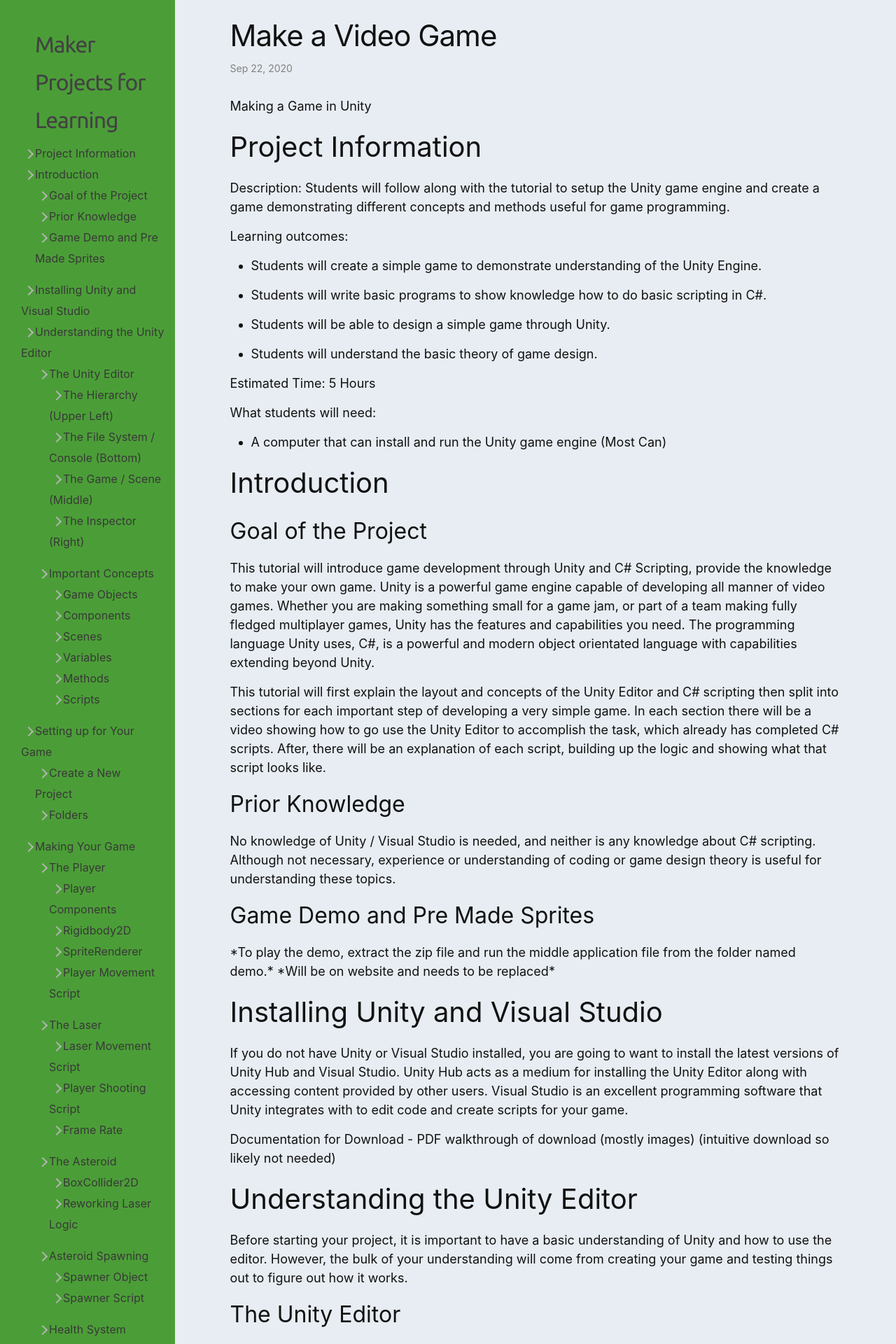
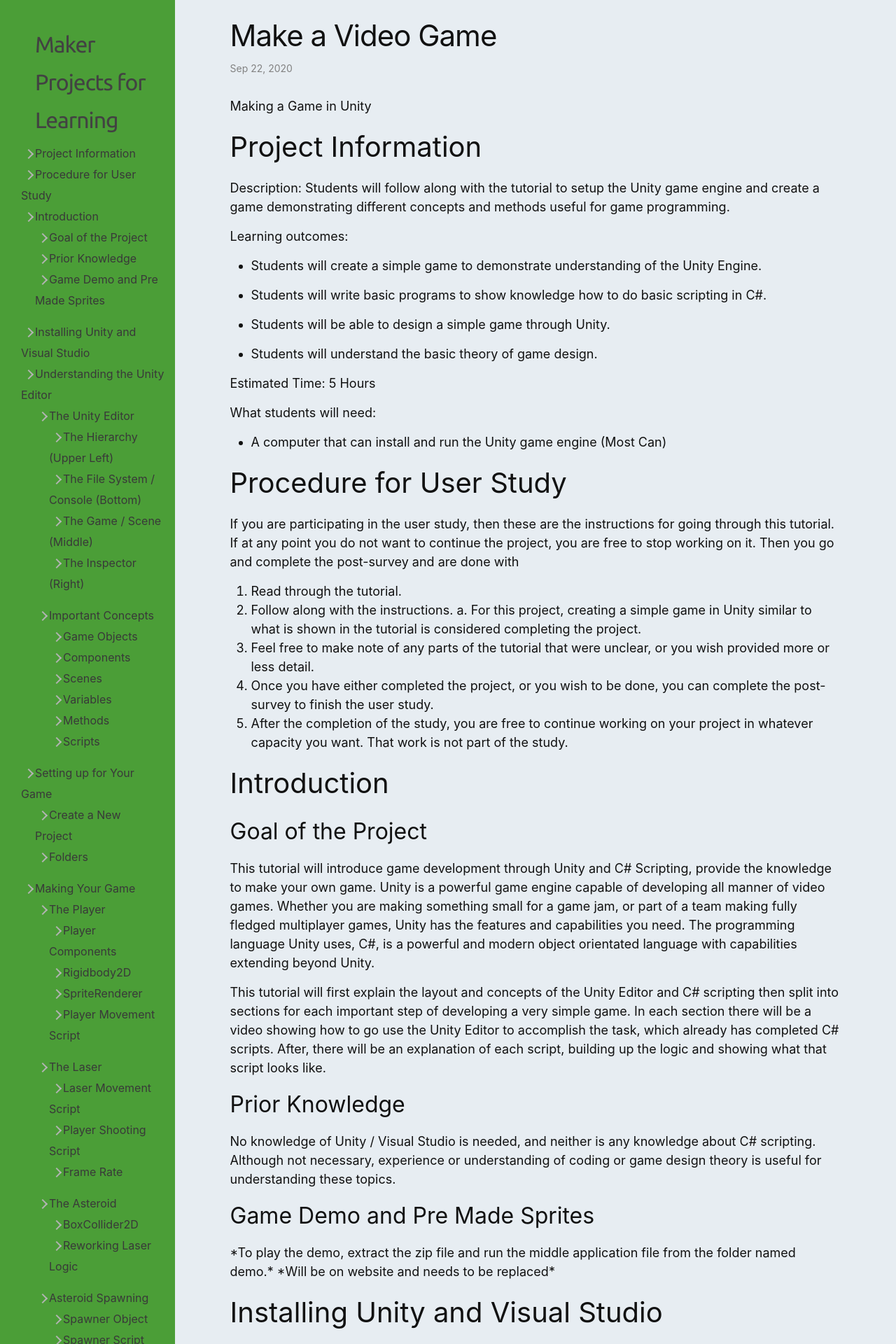
Before and after one commit to awkinley/IQP-Project-Website, a Jekyll site: the page built from _posts/2020-09-22-Video-Game.markdown, in a window 1280 px wide. Shown: the top 1920 px of the page at 70% size. Built offline with Jekyll 4.4.1, drawn with Linux system fonts in a browser that asks for light colours; some of the changed text lies outside the part shown.

Commit message:
updated formatting on some pages

````diff
--- a/_config.yml
+++ b/_config.yml
@@ -43,6 +43,10 @@
       project_img: false
       project_desc: false
       project_color: #000000
+
+# kramdown:
+#   syntax_highlighter: rouge
+# markdown: redcarpet
 # Exclude from processing.
 # The following items will not be processed, by default.
 # Any item listed under the `exclude:` key here will be automatically added to
--- a/_posts/2020-09-22-Video-Game.markdown
+++ b/_posts/2020-09-22-Video-Game.markdown
@@ -34,6 +34,18 @@
 What students will need:
 
 -   A computer that can install and run the Unity game engine (Most Can)
+
+Procedure for User Study
+========================
+
+If you are participating in the user study, then these are the instructions for going through this tutorial. If at any point you do not want to continue the project, you are free to stop working on it. Then you go and complete the post-survey and are done with
+1.	Read through the tutorial.
+2.	Follow along with the instructions.
+    a.	For this project,  creating a simple game in Unity similar to what is shown in the tutorial is considered completing the project.
+3.	Feel free to make note of any parts of the tutorial that were unclear, or you wish provided more or less detail.
+4.	Once you have either completed the project, or you wish to be done, you can complete the post-survey to finish the user study.
+5.	After the completion of the study, you are free to continue working on your project in whatever capacity you want. That work is not part of the study.
+
 
 Introduction
 ============
@@ -97,11 +109,11 @@
  The Unity Editor
 ----------------
 
-\*This is a screenshot of what the Editor generally looks like\*
+*This is a screenshot of what the Editor generally looks like*
 
 ![]({{ site.url }}/imgs/UnityGame/image1.png)
 
-\*As you can see, there are four main parts of the screen\*
+*As you can see, there are four main parts of the screen*
 
 ### The Hierarchy (Upper Left)
 
@@ -244,21 +256,22 @@
 This is the Start method which takes no input and returns nothing,
 simply runs whatever code is inside of it once.
 
-1.  Void Start(){
+``` csharp
+void Start() {
+    // Code Here
+}
+```
 
-2.    // Code Here
-
-3.  }
 
 This is an example of another method which returns true is its input is
 greater than 10, otherwise it returns false. These are boolean (bool)
 values (true or false):
 
-4.  bool Method1(int Number){
-
-5.    return Number \> 10;
-
-6.  }
+``` csharp
+bool Method1(int Number){
+    return Number > 10;
+}
+```
 
 ### Scripts
 
@@ -332,7 +345,7 @@
 ----------
 
 [Player](https://youtu.be/Hute9B0Nzyc)
-
+<iframe width="560" height="315" src="https://youtube.com/embed/Hute9B0Nzyc" frameborder="0" allow="accelerometer; autoplay; clipboard-write; encrypted-media; gyroscope; picture-in-picture" allowfullscreen></iframe>
 ![]({{ site.url }}/imgs/UnityGame/image5.jpg)
 
 The first essential part of making a game is setting up the player
@@ -496,22 +509,16 @@
 bounds, we can use an if statement, which takes a boolean or comparison
 as an input and runs whatver code is inside it if it is true, like so:
 
-**if(transform.position.x + Input.GetAxisRaw(\"Horizontal\") \<
-Bounds.x)**
-
-**{**
-
-Do Something
-
-**}**
-
-**else**
-
-**{**
-
-Do Something Else
-
-**}**
+``` csharp
+if(transform.position.x + Input.GetAxisRaw("Horizontal") < Bounds.x)
+{
+    // Do Something
+}
+else
+{
+    // Do Something Else
+}
+```
 
 However, this will need to work for either direction so taking the
 absolute value (from the Mathf class) of where the player will be should
@@ -531,7 +538,7 @@
 ---------
 
 [Laser](https://youtu.be/BRWhie3PUXY)
-
+<iframe width="560" height="315" src="https://youtube.com/embed/BRWhie3PUXY" frameborder="0" allow="accelerometer; autoplay; clipboard-write; encrypted-media; gyroscope; picture-in-picture" allowfullscreen></iframe>
 ![]({{ site.url }}/imgs/UnityGame/image14.jpg)
 
 What is a spaceship without lasers? First we need to create a new game
@@ -601,8 +608,9 @@
 used when you want it to return a value, in this case we can use it to
 return what number the timer should be subtracted by. It goes like this:
 
-**Var -= Var \> 0 ? 1 : 0**
-
+``` csharp
+Var -= Var > 0 ? 1 : 0
+```
 This is a more optimized line of code than an if statement for specific
 cases and is structured where before the ? Is the comparison you want
 then immediately after is what you would return if it is true and after
@@ -661,6 +669,7 @@
 ------------
 
 [Asteroid](https://youtu.be/u5gUrv3mPaI)
+<iframe width="560" height="315" src="https://youtube.com/embed/u5gUrv3mPaI" frameborder="0" allow="accelerometer; autoplay; clipboard-write; encrypted-media; gyroscope; picture-in-picture" allowfullscreen></iframe>
 
 ![]({{ site.url }}/imgs/UnityGame/image17.jpg)
 
@@ -744,6 +753,7 @@
 -----------------
 
 [Spawner](https://youtu.be/fJwzA8PrQ2A)
+<iframe width="560" height="315" src="https://youtube.com/embed/fJwzA8PrQ2A" frameborder="0" allow="accelerometer; autoplay; clipboard-write; encrypted-media; gyroscope; picture-in-picture" allowfullscreen></iframe>
 
 ![]({{ site.url }}/imgs/UnityGame/image19.jpg)
 
@@ -789,6 +799,7 @@
 -------------
 
 [Health](https://youtu.be/NZHLMlQwYVQ)
+<iframe width="560" height="315" src="https://youtube.com/embed/NZHLMlQwYVQ" frameborder="0" allow="accelerometer; autoplay; clipboard-write; encrypted-media; gyroscope; picture-in-picture" allowfullscreen></iframe>
 
 ![]({{ site.url }}/imgs/UnityGame/image21.jpg)
 
@@ -915,12 +926,14 @@
 Stars in Background
 
 [Stars](https://youtu.be/snh7_DLc3KQ)
+<iframe width="560" height="315" src="https://youtube.com/embed/snh7_DLc3KQ" frameborder="0" allow="accelerometer; autoplay; clipboard-write; encrypted-media; gyroscope; picture-in-picture" allowfullscreen></iframe>
 
 ![]({{ site.url }}/imgs/UnityGame/image24.jpg)
 
 Camera Shake
 
 [Camera](https://youtu.be/iixnz-1dFBs)
+<iframe width="560" height="315" src="https://youtube.com/embed/iixnz-1dFBs" frameborder="0" allow="accelerometer; autoplay; clipboard-write; encrypted-media; gyroscope; picture-in-picture" allowfullscreen></iframe>
 
 ![]({{ site.url }}/imgs/UnityGame/image25.jpg)
 
````
Also changed, not shown: Gemfile.lock, 11 other files.
